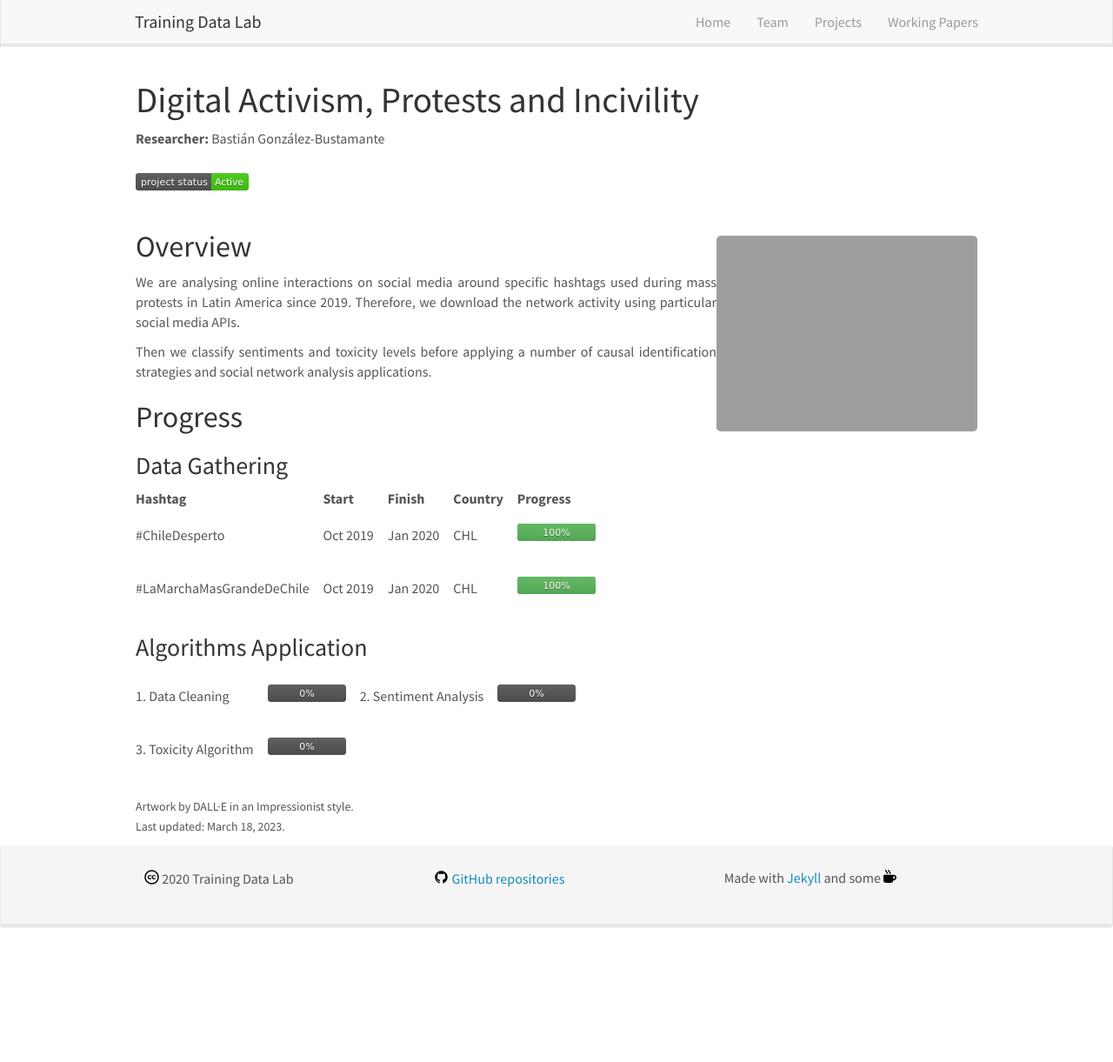
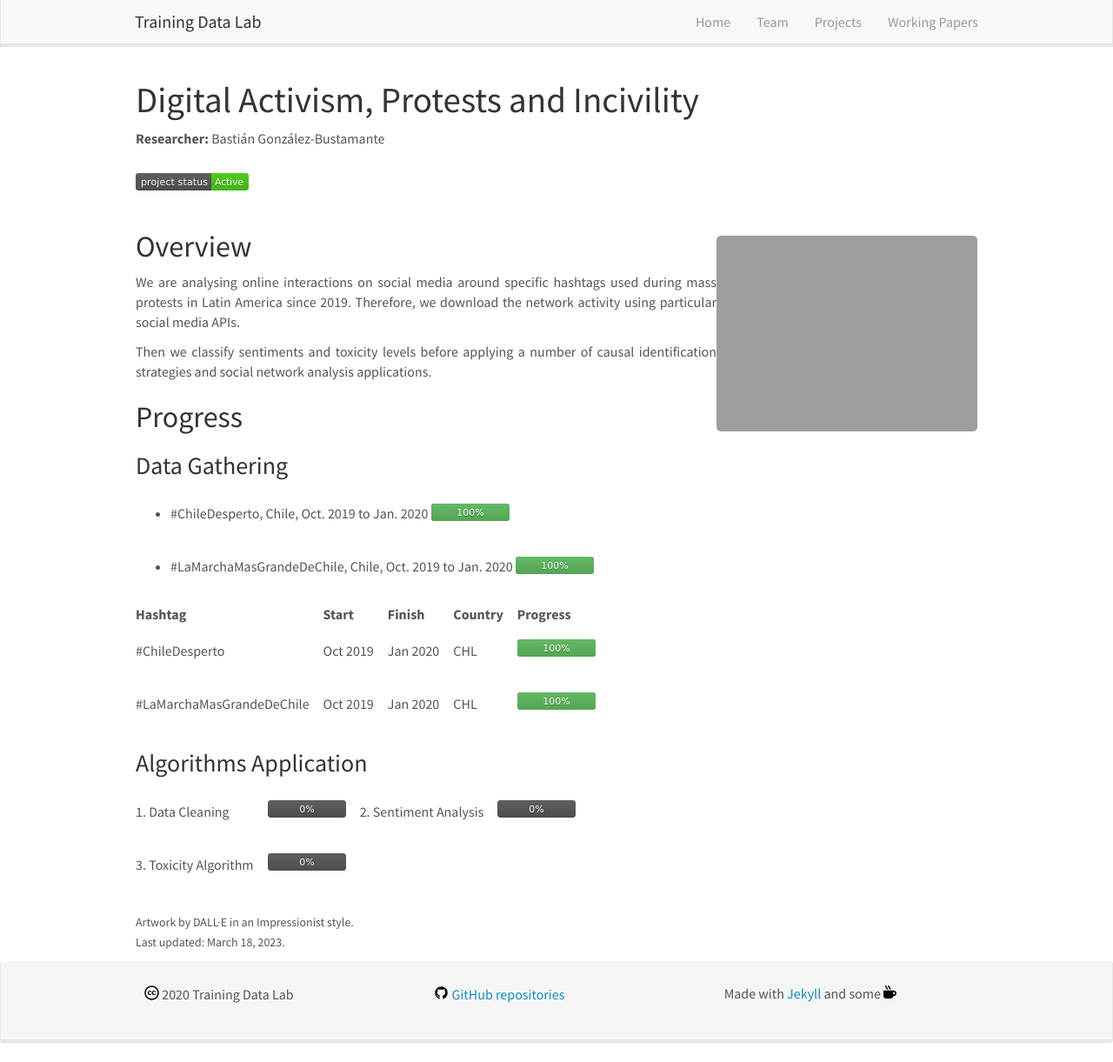
Before and after one commit to training-datalab/old-training-datalab.com, a Jekyll site: the page built from _pages/digital-activism-protests-and-incivility.md, in a window 1280 px wide and 1221 px high. Shown: the whole window at 87% size. Built offline with Jekyll 4.4.1, drawn with Linux system fonts in a browser that asks for light colours; nearby versions of some CDN libraries.

Commit message:
Update digital-activism-protests-and-incivility.md

```diff
--- a/_pages/digital-activism-protests-and-incivility.md
+++ b/_pages/digital-activism-protests-and-incivility.md
@@ -24,6 +24,9 @@ permalink: /projects/digital-activism-protests-and-incivility
 
 ### Data Gathering
 
+- #ChileDesperto, Chile, Oct. 2019 to Jan. 2020 ![100%]({{ site.url }}{{ site.baseurl }}/badges/progress_bar/100.svg)
+- #LaMarchaMasGrandeDeChile, Chile, Oct. 2019 to Jan. 2020 ![100%]({{ site.url }}{{ site.baseurl }}/badges/progress_bar/100.svg)
+
 | Hashtag | &nbsp;&nbsp;&nbsp;&nbsp;&nbsp; | Start | &nbsp;&nbsp;&nbsp;&nbsp;&nbsp; | Finish | &nbsp;&nbsp;&nbsp;&nbsp;&nbsp; | Country | &nbsp;&nbsp;&nbsp;&nbsp;&nbsp; | Progress |
 |---|---|---|---|---|---|---|---|---|
 | #ChileDesperto | &nbsp;&nbsp;&nbsp;&nbsp;&nbsp; | Oct 2019 | &nbsp;&nbsp;&nbsp;&nbsp;&nbsp; | Jan 2020 | &nbsp;&nbsp;&nbsp;&nbsp;&nbsp; | CHL | &nbsp;&nbsp;&nbsp;&nbsp;&nbsp; | ![100%]({{ site.url }}{{ site.baseurl }}/badges/progress_bar/100.svg) |
```
